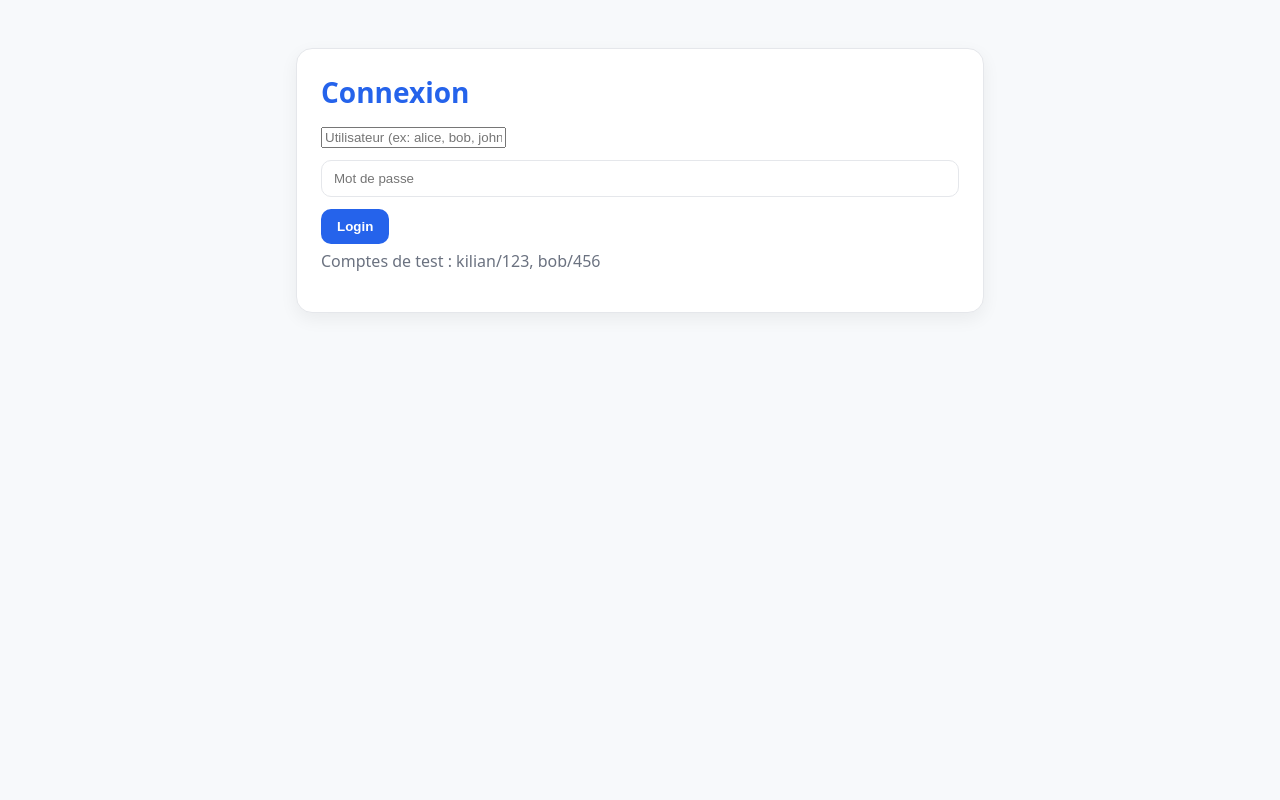
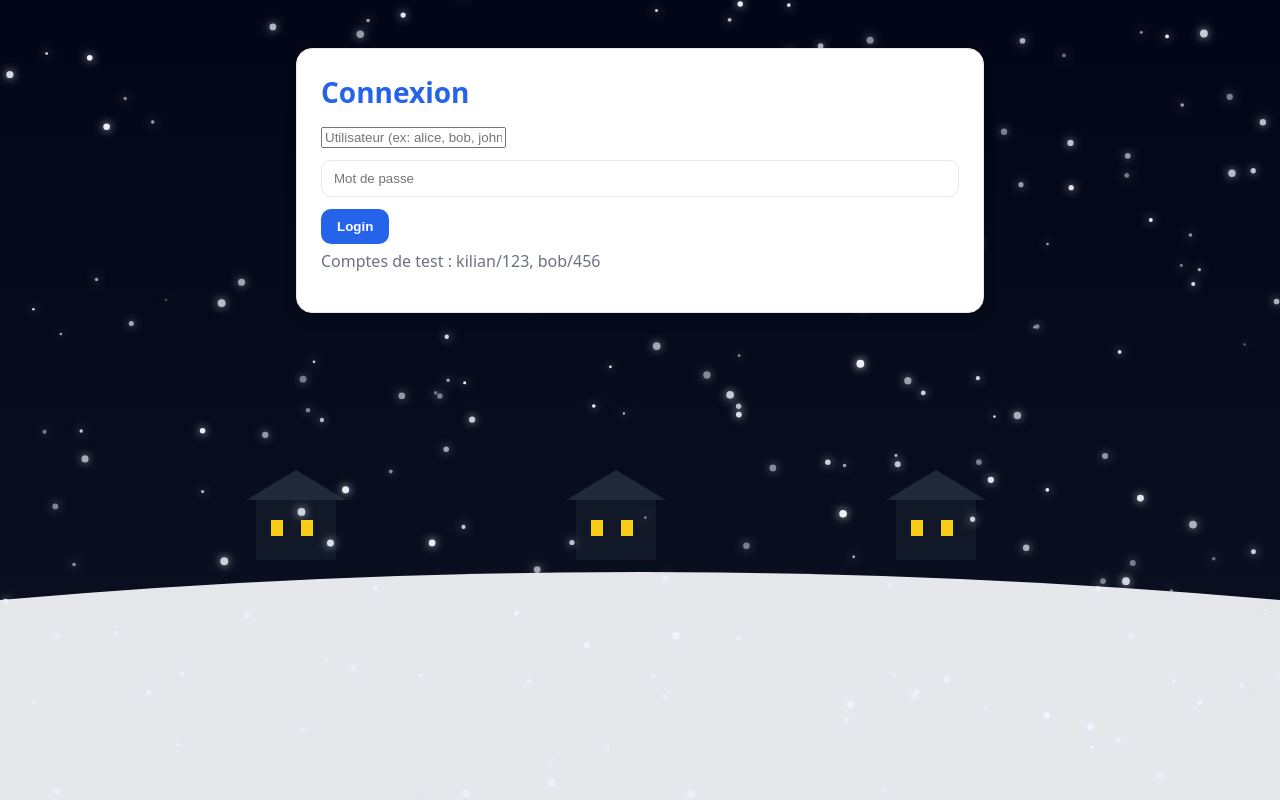
Before and after one commit to Pylaresss/TP_MicroServices, a Flask app: page /login in a window 1280 px wide. Run offline with Flask 3, Linux system fonts and the light colour scheme.

Commit message:
Ajout thème de Noël

```diff
--- /dev/null
+++ b/api_gateway/app/static/snow.js
@@ -0,0 +1,128 @@
+const snowCanvas = document.getElementById('snow');
+if (snowCanvas) {
+  const ctx = snowCanvas.getContext('2d');
+
+  const FLAKE_COUNT = 200;
+  const flakes = [];
+  let width, height;
+
+  function resize() {
+    width = window.innerWidth;
+    height = window.innerHeight;
+    snowCanvas.width = width;
+    snowCanvas.height = height;
+  }
+
+  window.addEventListener('resize', resize);
+  resize();
+
+  function createFlakes() {
+    flakes.length = 0;
+    for (let i = 0; i < FLAKE_COUNT; i++) {
+      flakes.push({
+        x: Math.random() * width,
+        y: Math.random() * height,
+        r: 1 + Math.random() * 3,
+        vy: 0.5 + Math.random() * 1.5,
+        vx: -0.5 + Math.random() * 1,
+        alpha: 0.4 + Math.random() * 0.6
+      });
+    }
+  }
+
+  createFlakes();
+
+  function drawVillage() {
+    // ciel dégradé
+    const sky = ctx.createLinearGradient(0, 0, 0, height);
+    sky.addColorStop(0, '#020617');
+    sky.addColorStop(1, '#0b1220');
+    ctx.fillStyle = sky;
+    ctx.fillRect(0, 0, width, height);
+
+    // neige au sol
+    ctx.fillStyle = '#e5e7eb';
+    ctx.beginPath();
+    ctx.moveTo(0, height * 0.75);
+    ctx.quadraticCurveTo(width * 0.5, height * 0.68, width, height * 0.75);
+    ctx.lineTo(width, height);
+    ctx.lineTo(0, height);
+    ctx.closePath();
+    ctx.fill();
+
+    // quelques maisons stylisées
+    const baseY = height * 0.7;
+    const houseWidth = 80;
+    const houseHeight = 60;
+
+    function drawHouse(x) {
+      // corps
+      ctx.fillStyle = '#111827';
+      ctx.fillRect(x, baseY - houseHeight, houseWidth, houseHeight);
+
+      // toit
+      ctx.fillStyle = '#1f2937';
+      ctx.beginPath();
+      ctx.moveTo(x - 10, baseY - houseHeight);
+      ctx.lineTo(x + houseWidth / 2, baseY - houseHeight - 30);
+      ctx.lineTo(x + houseWidth + 10, baseY - houseHeight);
+      ctx.closePath();
+      ctx.fill();
+
+      // fenêtres
+      ctx.fillStyle = '#facc15';
+      for (let i = 0; i < 2; i++) {
+        ctx.fillRect(
+          x + 15 + i * 30,
+          baseY - houseHeight + 20,
+          12,
+          16
+        );
+      }
+    }
+
+    drawHouse(width * 0.2);
+    drawHouse(width * 0.45);
+    drawHouse(width * 0.7);
+  }
+
+  function drawSnow() {
+    ctx.save();
+    ctx.shadowColor = '#e5f0ff';
+    ctx.shadowBlur = 8;
+
+    for (const flake of flakes) {
+      ctx.beginPath();
+      ctx.arc(flake.x, flake.y, flake.r, 0, Math.PI * 2);
+      ctx.closePath();
+      ctx.fillStyle = `rgba(241,245,249,${flake.alpha})`;
+      ctx.fill();
+
+      // mouvement
+      flake.y += flake.vy;
+      flake.x += flake.vx + Math.sin(flake.y * 0.01) * 0.3;
+
+      // reset si flocon sort de l'écran
+      if (flake.y > height + flake.r) {
+        flake.y = -flake.r;
+        flake.x = Math.random() * width;
+      }
+      if (flake.x < -flake.r) {
+        flake.x = width + flake.r;
+      }
+      if (flake.x > width + flake.r) {
+        flake.x = -flake.r;
+      }
+    }
+
+    ctx.restore();
+  }
+
+  function animate() {
+    drawVillage();
+    drawSnow();
+    requestAnimationFrame(animate);
+  }
+
+  animate();
+}
--- a/api_gateway/app/static/style.css
+++ b/api_gateway/app/static/style.css
@@ -44,3 +44,113 @@ ul.list li{
 .success{color:#166534; margin:8px 0;}
 a{color:var(--primary); text-decoration:none;}
 a:hover{text-decoration:underline;}
+
+/* ---- Sapin en fond ---- */
+
+html, body{
+  /* tu peux garder background:var(--bg) si tu veux un fond clair,
+     ou le remplacer par un fond nuit : */
+  background:#050814;
+}
+
+/* Conteneur du fond */
+#fixed-bg {
+  position: fixed;
+  left: 50%;
+  top: 50%;
+  transform: translate(-50%, -50%);
+  width: 100vw;
+  height: 100vh;
+  z-index: 0; /* en dessous du contenu */
+}
+
+/* Canvas du sapin */
+#tree {
+  position: absolute;
+  top: 50%;
+  left: 50%;
+  transform: translate(-50%, -50%);
+  width: 70vmin;
+  height: 70vmin;
+  display: block;
+}
+
+/* Ton contenu au-dessus du sapin */
+#main-content {
+  position: relative;
+  z-index: 1;
+}
+
+
+
+/* ---- Fond animé (sapin, neige, etc.) ---- */
+
+/* fixe le fond sur toute la fenêtre */
+#fixed-bg {
+  position: fixed;
+  left: 50%;
+  top: 50%;
+  transform: translate(-50%, -50%);
+  width: 100vw;
+  height: 100vh;
+  z-index: 0; /* derrière le contenu */
+}
+
+/* canvas utilisé pour la neige sur la page de connexion */
+#snow {
+  position: absolute;
+  top: 50%;
+  left: 50%;
+  transform: translate(-50%, -50%);
+  width: 100vw;
+  height: 100vh;
+  display: block;
+}
+
+/* ton contenu par-dessus le fond animé */
+#main-content {
+  position: relative;
+  z-index: 1;
+}
+
+
+#snowflakes {
+  position: absolute;
+  top: 0;
+  left: 0;
+  width: 100vw;
+  height: 100vh;
+  z-index: 2; /* entre le sapin et ton contenu */
+  pointer-events: none;
+}
+
+/* Mode sombre pour pages avec fond nuit */
+.dark-page {
+  color: #ffffff; /* texte blanc */
+}
+
+.dark-page a {
+  color: #93c5fd; /* bleu clair lisible */
+}
+
+.dark-page h1,
+.dark-page h2,
+.dark-page h3 {
+  color: #ffffff;
+}
+
+.dark-page table {
+  color: #e5e7eb; /* gris clair */
+}
+
+.dark-page .price {
+  color: #cbd5e1; /* gris bleu clair */
+}
+
+.dark-page .alert {
+  color: #f87171; /* rouge clair lisible */
+}
+
+.dark-page .success {
+  color: #4ade80; /* vert clair lisible */
+}
--- a/api_gateway/app/templates/login.html
+++ b/api_gateway/app/templates/login.html
@@ -6,6 +6,13 @@
   <link rel="stylesheet" href="{{ url_for('static', filename='style.css') }}">
 </head>
 <body>
+  <!-- Fond village + neige -->
+  <div id="fixed-bg">
+    <canvas id="snow"></canvas>
+  </div>
+
+  <!-- Contenu de la page par-dessus -->
+  <div id="main-content">
     <div class="container">
       <div class="card">
         <h1>Connexion</h1>
@@ -22,5 +29,9 @@
         </form>
       </div>
     </div>
+  </div>
+
+  <!-- Script d’animation de la neige -->
+  <script src="{{ url_for('static', filename='snow.js') }}"></script>
 </body>
 </html>
```
Also changed, not shown: api_gateway/app/static/snowflakes.js (added, +57 -0 lines), api_gateway/app/static/tree.js (added, +118 -0 lines), api_gateway/app/templates/history.html (+14 -1 lines), api_gateway/app/templates/merci.html (+20 -5 lines), api_gateway/app/templates/shop.html (+14 -1 lines). Lines whose indentation alone changed are shown as unchanged.
